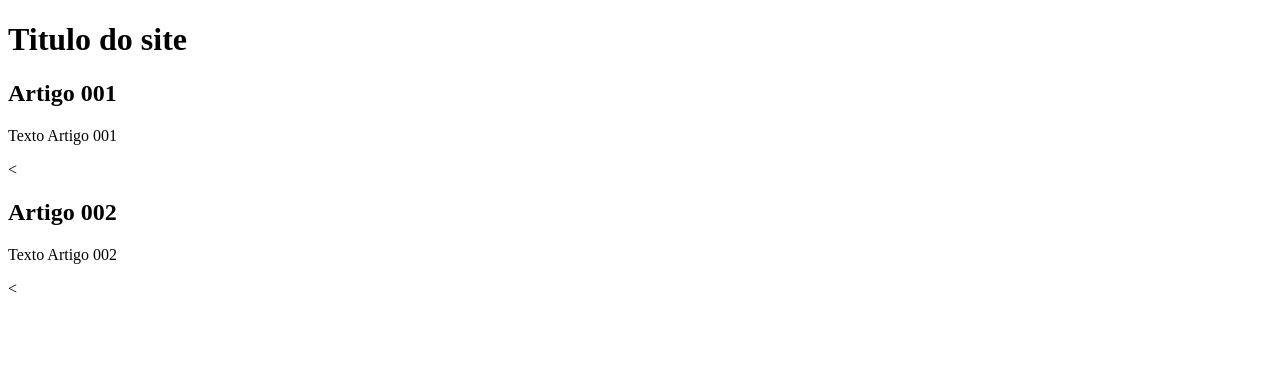
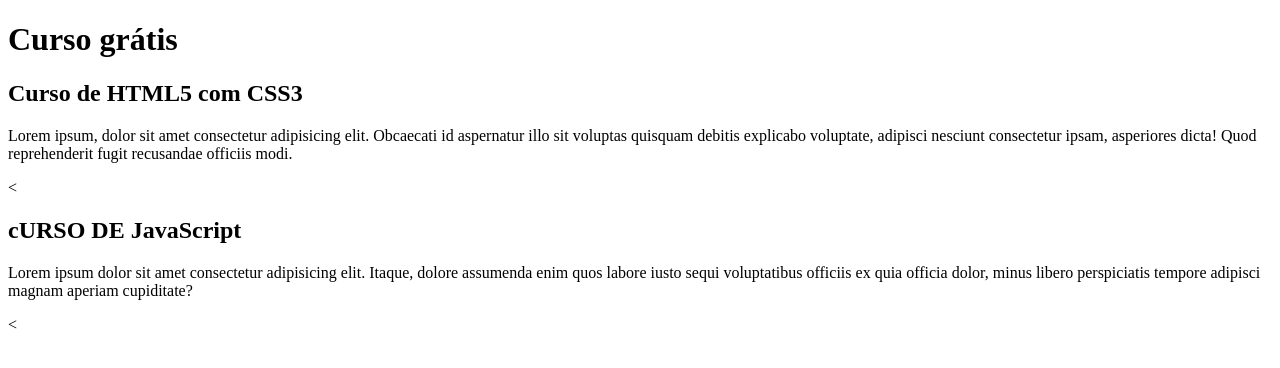
Before and after one commit to josianecruzmarinho/Projeto-site, a plain HTML site: page index.html in a window 1280 px wide. Drawn offline with Linux system fonts and the light colour scheme.

Commit message:
Inicio do conteúdo

```diff
--- a/index.html
+++ b/index.html
@@ -10,15 +10,15 @@
 <body>
     <main>
         <header>
-            <h1>Titulo do site</h1>
+            <h1>Curso grátis</h1>
         </header>
         <article>
-            <h2>Artigo 001</h2>
-            <p>Texto Artigo 001</p>
+            <h2>Curso de HTML5 com CSS3</h2>
+            <p>Lorem ipsum, dolor sit amet consectetur adipisicing elit. Obcaecati id aspernatur illo sit voluptas quisquam debitis explicabo voluptate, adipisci nesciunt consectetur ipsam, asperiores dicta! Quod reprehenderit fugit recusandae officiis modi.</p>
             < </article>
                 <Article>
-                    <h2>Artigo 002</h2>
-                    <p>Texto Artigo 002</p>
+                    <h2>cURSO DE JavaScript</h2>
+                    <p>Lorem ipsum dolor sit amet consectetur adipisicing elit. Itaque, dolore assumenda enim quos labore iusto sequi voluptatibus officiis ex quia officia dolor, minus libero perspiciatis tempore adipisci magnam aperiam cupiditate?</p>
                 </Article>
                 < </main>
 </body>
```
